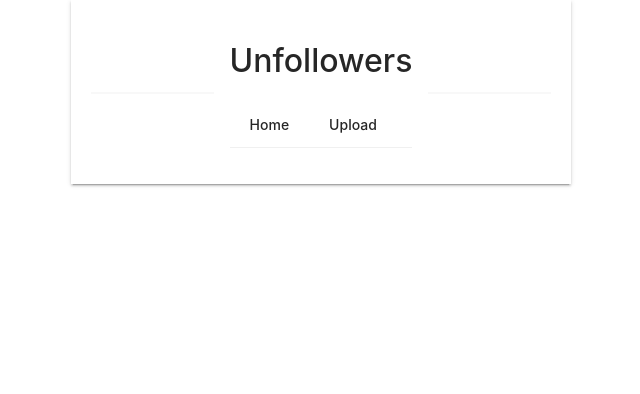
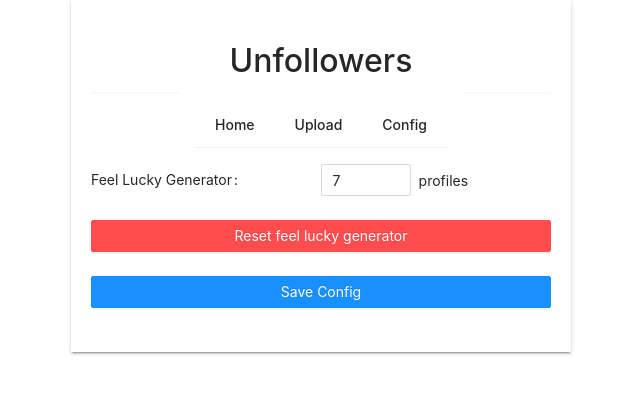
Before and after one commit to argaghulamahmad/unfollowers, a React (Create React App) app: page /config in a window 1280 px wide. Shown: the top 394 px of the page, without its empty margins (319-959 px from the left). Built offline with nearby package versions, Linux system fonts and the light colour scheme.

Commit message:
Create config page

```diff
--- a/src/App.js
+++ b/src/App.js
@@ -1,9 +1,10 @@
 import './App.css';
 
+import {BrowserRouter as Router, Link, Route, Switch} from "react-router-dom";
+import {Divider, Menu} from "antd";
 import Data from "./components/Data";
 import Uploader from './components/Uploader';
-import {BrowserRouter as Router, Link, Route, Switch} from "react-router-dom";
-import {Divider, Menu} from "antd";
+import Config from "./components/Config";
 
 function App() {
     return (
@@ -20,6 +21,9 @@ function App() {
                                 <Menu.Item key="uploadFile">
                                     <Link to="/upload">Upload</Link>
                                 </Menu.Item>
+                                <Menu.Item key="config">
+                                    <Link to="/config">Config</Link>
+                                </Menu.Item>
                             </Menu>
                         </Divider>
 
@@ -30,6 +34,9 @@ function App() {
                             <Route exact path="/upload">
                                 <Uploader/>
                             </Route>
+                            <Route exact path="/config">
+                                <Config/>
+                            </Route>
                         </Switch>
                     </div>
                 </div>
--- /dev/null
+++ b/src/components/Config.js
@@ -0,0 +1,31 @@
+import {Button, Form, InputNumber, } from 'antd';
+
+const Config = () => {
+    return (
+        <Form
+            name="validate_other"
+            initialValues={{
+                'input-number': 7,
+            }}
+        >
+            <Form.Item label="Feel Lucky Generator">
+                <Form.Item name="input-number" noStyle>
+                    <InputNumber min={1} max={20} />
+                </Form.Item>
+                <span className="ant-form-text"> profiles</span>
+            </Form.Item>
+            <Form.Item>
+                <Button type="danger" style={{width: '100%'}}>
+                    Reset feel lucky generator
+                </Button>
+            </Form.Item>
+            <Form.Item>
+                <Button type="primary" style={{width: '100%'}}>
+                    Save Config
+                </Button>
+            </Form.Item>
+        </Form>
+    );
+}
+
+export default Config;
```
